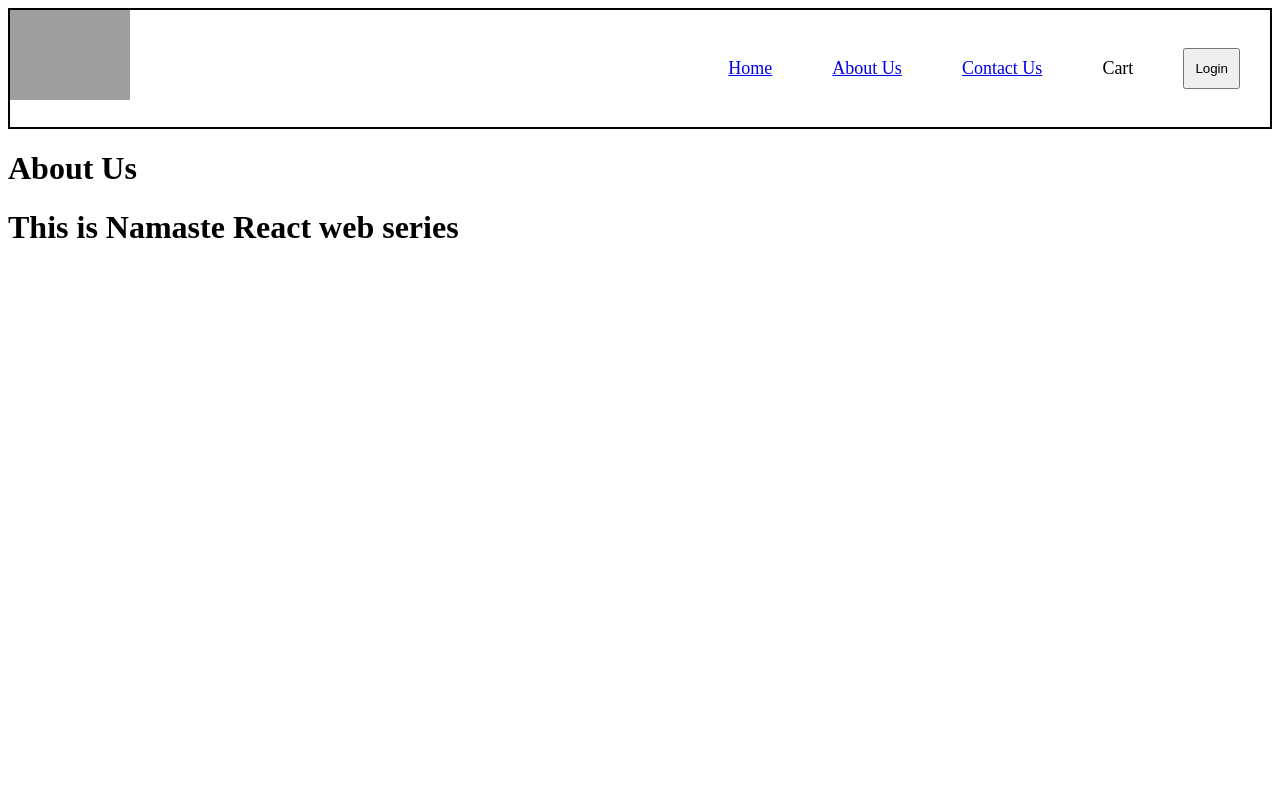
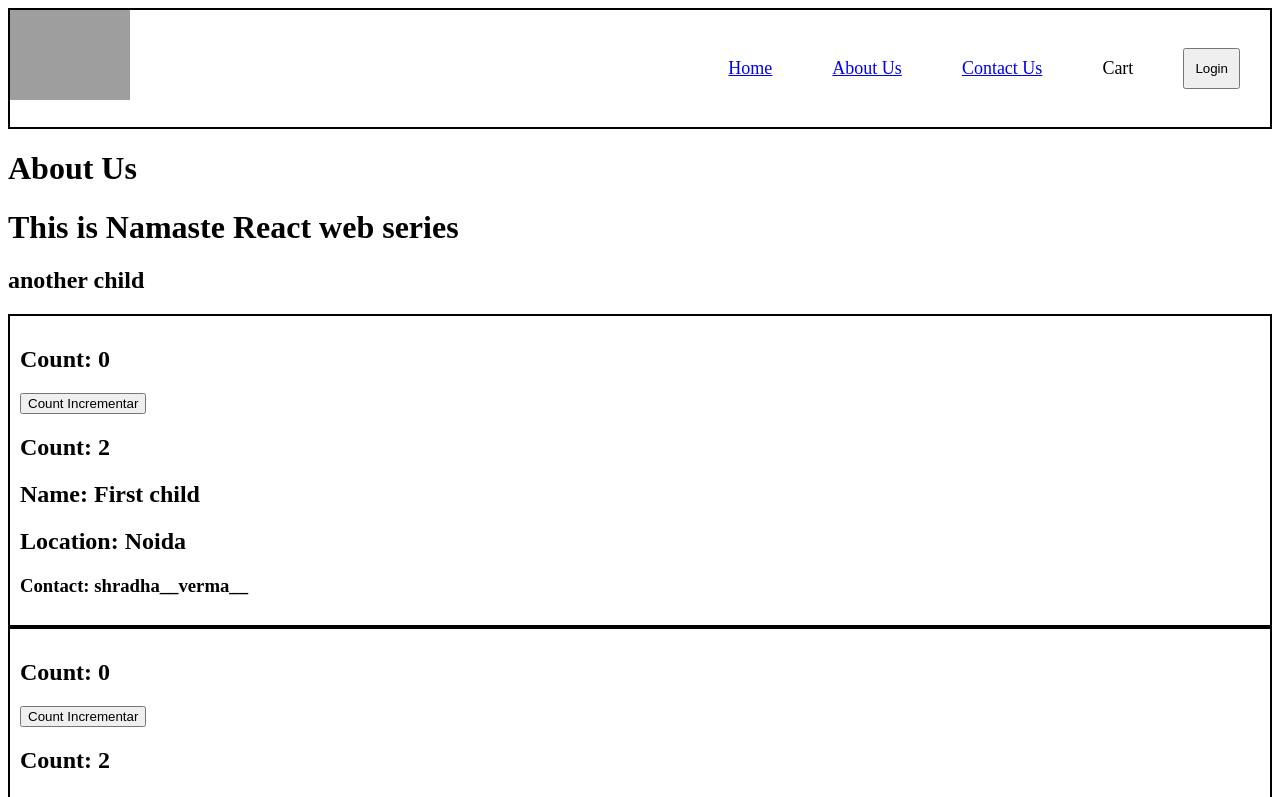
Before and after one commit to shradhaverma001/Namaste-React, a React (Vite) app: page /about in a window 1280 px wide. Shown: the top 797 px of the page. Built offline with nearby package versions, Linux system fonts and the light colour scheme; grey boxes are pictures that could not be loaded.

Commit message:
class based components part1

```diff
--- a/index.css
+++ b/index.css
@@ -86,3 +86,8 @@
     margin: 10px;
     padding: 5px;
 }
+
+.user {
+    padding: 10px;
+    border: 2px solid black;
+}
--- a/src/components/About.js
+++ b/src/components/About.js
@@ -1,10 +1,42 @@
-const About = () => {
-    return (
-        <div>
-            <h1>About Us</h1>
+import User from "./User";
+import UserClass from "./UserClass";
+import { Component } from "react";
+
+class About extends Component {
+    constructor(props) {
+        super(props);
+        console.log("Parent Constructor");
+    }
+
+    componentDidMount(){
+        console.log("Parent Did Mount");
+    }
+
+    render(){
+        console.log("Parent rendered");
+        return (
+            <div>
+                <h1>About Us</h1>
             <h1>This is Namaste React web series</h1>
-        </div>
-    )
+            <User name = {"Shradha (function)"}/>
+            <UserClass name= {"First child"}/>
+            <UserClass name= {"Second child"}/>
+            <UserClass name= {"Third child"}/>
+            </div>
+        );
+    };
 };
 
+// FUNCTION BASED COMPONENT
+// const About = () => {
+//     return (
+//         <div>
+//             <h1>About Us</h1>
+//             <h1>This is Namaste React web series</h1>
+//             <User name = {"Shradha (function)"}/>
+//             <UserClass name= {"Shradha (class)"}/>
+//         </div>
+//     )
+// };
+
 export default About;
--- /dev/null
+++ b/src/components/User.js
@@ -0,0 +1,42 @@
+// import { useState } from "react";
+
+// const User = ({name}) => {
+
+//     const [count, setCount] = useState(0);
+//     const [count2] = useState(2);
+
+//     return (
+//         <div className="user">
+//             <h2>Count = {count}</h2>
+//             <button onClick={()=>{setCount(count+1)}}>Count Incrementar</button>
+//             <h2>Count2 = {count2}</h2>
+//             <h2>Name: {name} </h2>
+//             <h2>Location: Noida</h2>
+//             <h3>Contact: shradha__verma__</h3>
+//         </div>
+//     )
+// };
+
+// export default User;
+
+import React from "react";
+
+class User extends React.Component {
+    constructor(props) {
+        super(props);
+        console.log("new child constructor");
+    }
+    componentDidMount() {
+        console.log("new child did mount");
+    }
+    render(){
+        console.log("new child render");
+        return (
+            <div>
+                <h2>another child</h2>
+            </div>
+        );
+    };
+};
+
+export default User;
--- /dev/null
+++ b/src/components/UserClass.js
@@ -0,0 +1,41 @@
+import React from "react";
+
+class UserClass extends React.Component {
+
+    constructor (props) {
+        super(props);
+
+        this.state = {
+            count: 0,
+            count2: 2,
+        };
+        console.log(this.props.name+"Constructor");
+    }
+
+    componentDidMount(){
+        console.log(this.props.name+"Child Did Mount");
+    }
+
+    render() {
+        console.log(this.props.name+"Child Rendered");
+        const {name} = this.props;
+        const {count, count2} = this.state;
+
+        return (
+            <div className="user">
+                <h2>Count: {count}</h2>
+                <button onClick ={()=> {
+                    this.setState({
+                        count: this.state.count +1,
+                    });
+                }}>Count Incrementar</button>
+                <h2>Count: {count2}</h2>
+                <h2>Name: {name}</h2>
+                <h2>Location: Noida</h2>
+                <h3>Contact: shradha__verma__</h3>
+            </div>
+        );
+    };
+};
+
+export default UserClass;
```
Also changed, not shown: notes/08_Lets get classy.txt (added).
